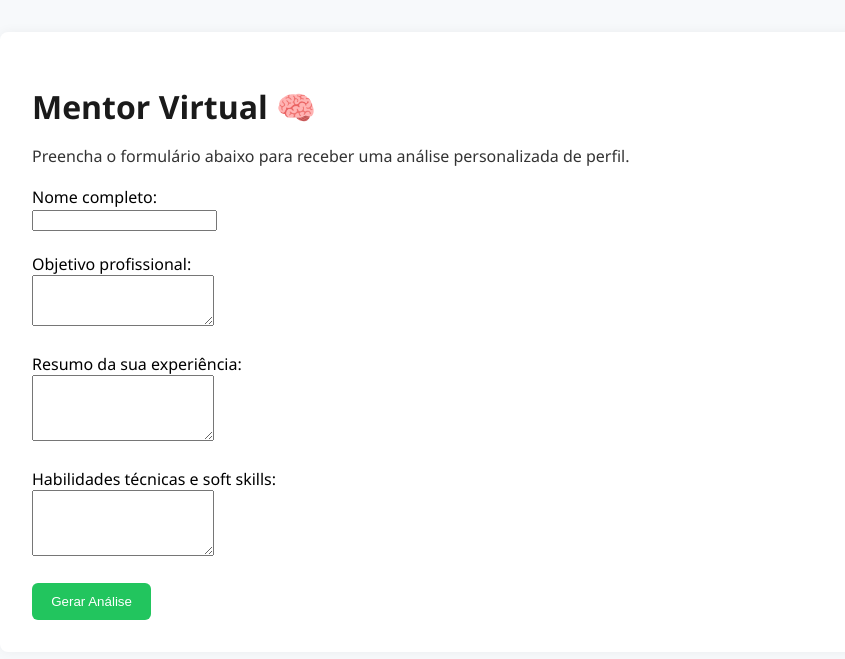
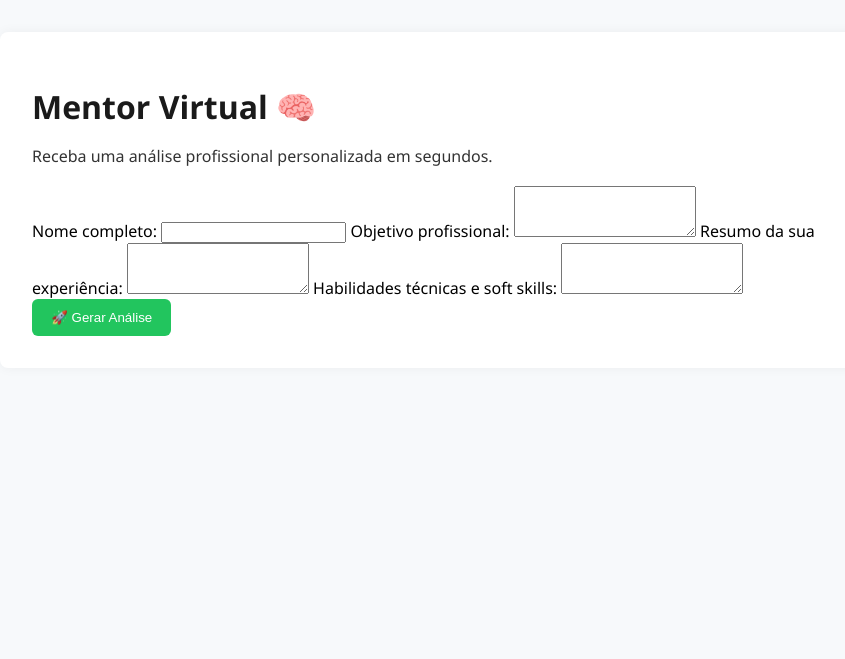
Before and after one commit to lega-nft/mentorvirtual, a FastAPI app: page / in a window 1280 px wide. Shown: the top 659 px of the page, without its empty margins (208-1053 px from the left). Run offline with FastAPI, Linux system fonts and the light colour scheme.

Commit message:
Update formulario.html

```diff
--- a/templates/formulario.html
+++ b/templates/formulario.html
@@ -1,29 +1,31 @@
+<!-- templates/formulario.html -->
 <!DOCTYPE html>
 <html lang="pt-BR">
 <head>
-    <meta charset="UTF-8">
-    <title>Mentor Virtual – Análise Profissional</title>
-    <link rel="stylesheet" href="/static/style.css">
+  <meta charset="UTF-8" />
+  <meta name="viewport" content="width=device-width, initial-scale=1.0" />
+  <title>Mentor Virtual 🧠</title>
+  <link rel="stylesheet" href="/static/style.css" />
 </head>
-<body>
-    <div class="container">
-        <h1>Mentor Virtual 🧠</h1>
-        <p>Preencha o formulário abaixo para receber uma análise personalizada de perfil.</p>
-        <form action="/api/analisar" method="post">
-            <label for="nome">Nome completo:</label><br>
-            <input type="text" id="nome" name="nome" required><br><br>
+<body class="gradient-bg">
+  <div class="container">
+    <h1 class="title">Mentor Virtual <span class="emoji">🧠</span></h1>
+    <p class="subtitle">Receba uma análise profissional personalizada em segundos.</p>
+    <form method="post" action="/api/analisar" class="form">
+      <label for="nome">Nome completo:</label>
+      <input type="text" id="nome" name="nome" required />
 
-            <label for="objetivo">Objetivo profissional:</label><br>
-            <textarea id="objetivo" name="objetivo" rows="3" required></textarea><br><br>
+      <label for="objetivo">Objetivo profissional:</label>
+      <textarea id="objetivo" name="objetivo" rows="3" required></textarea>
 
-            <label for="experiencia">Resumo da sua experiência:</label><br>
-            <textarea id="experiencia" name="experiencia" rows="4" required></textarea><br><br>
+      <label for="experiencia">Resumo da sua experiência:</label>
+      <textarea id="experiencia" name="experiencia" rows="3" required></textarea>
 
-            <label for="habilidades">Habilidades técnicas e soft skills:</label><br>
-            <textarea id="habilidades" name="habilidades" rows="4" required></textarea><br><br>
+      <label for="habilidades">Habilidades técnicas e soft skills:</label>
+      <textarea id="habilidades" name="habilidades" rows="3" required></textarea>
 
-            <button type="submit" class="btn">Gerar Análise</button>
-        </form>
-    </div>
+      <button type="submit">🚀 Gerar Análise</button>
+    </form>
+  </div>
 </body>
 </html>
```
